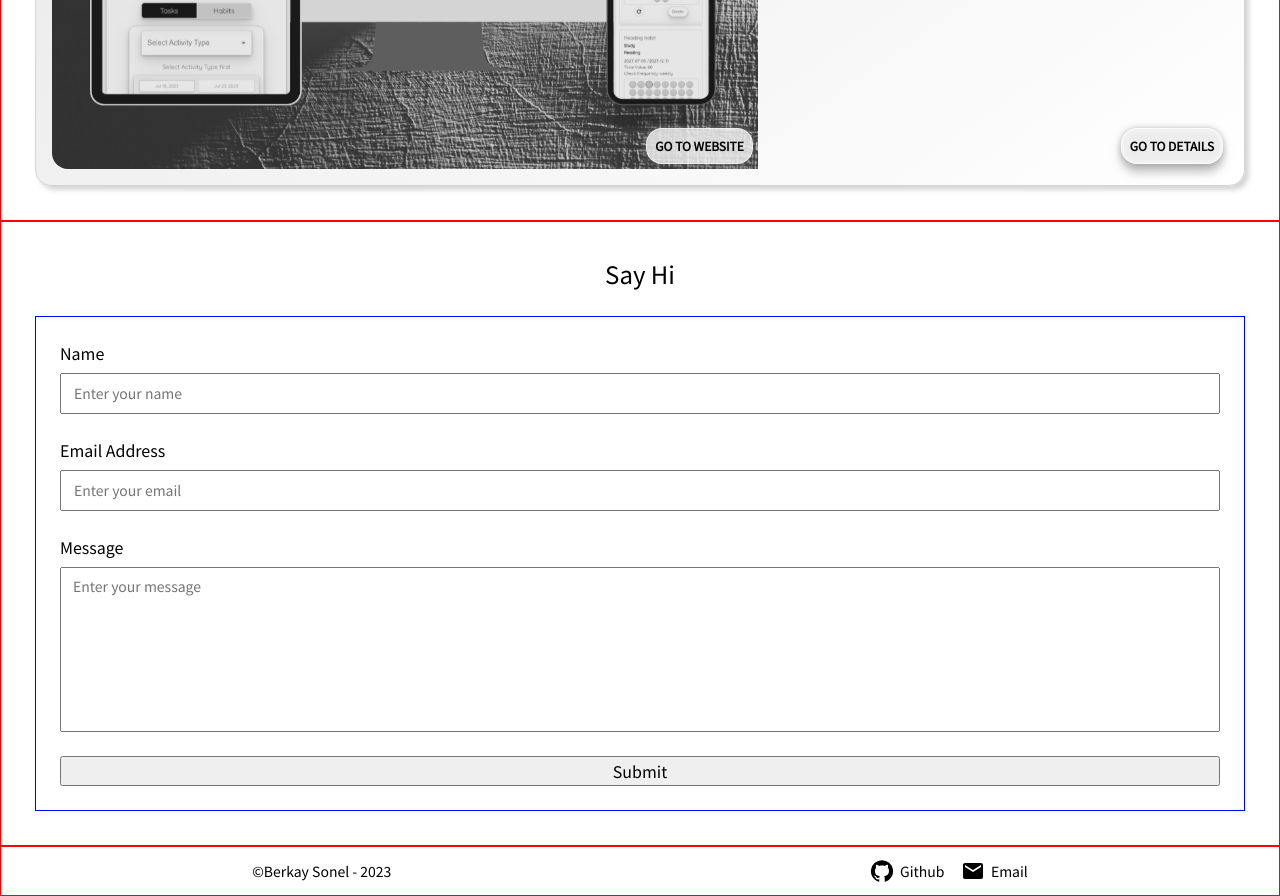
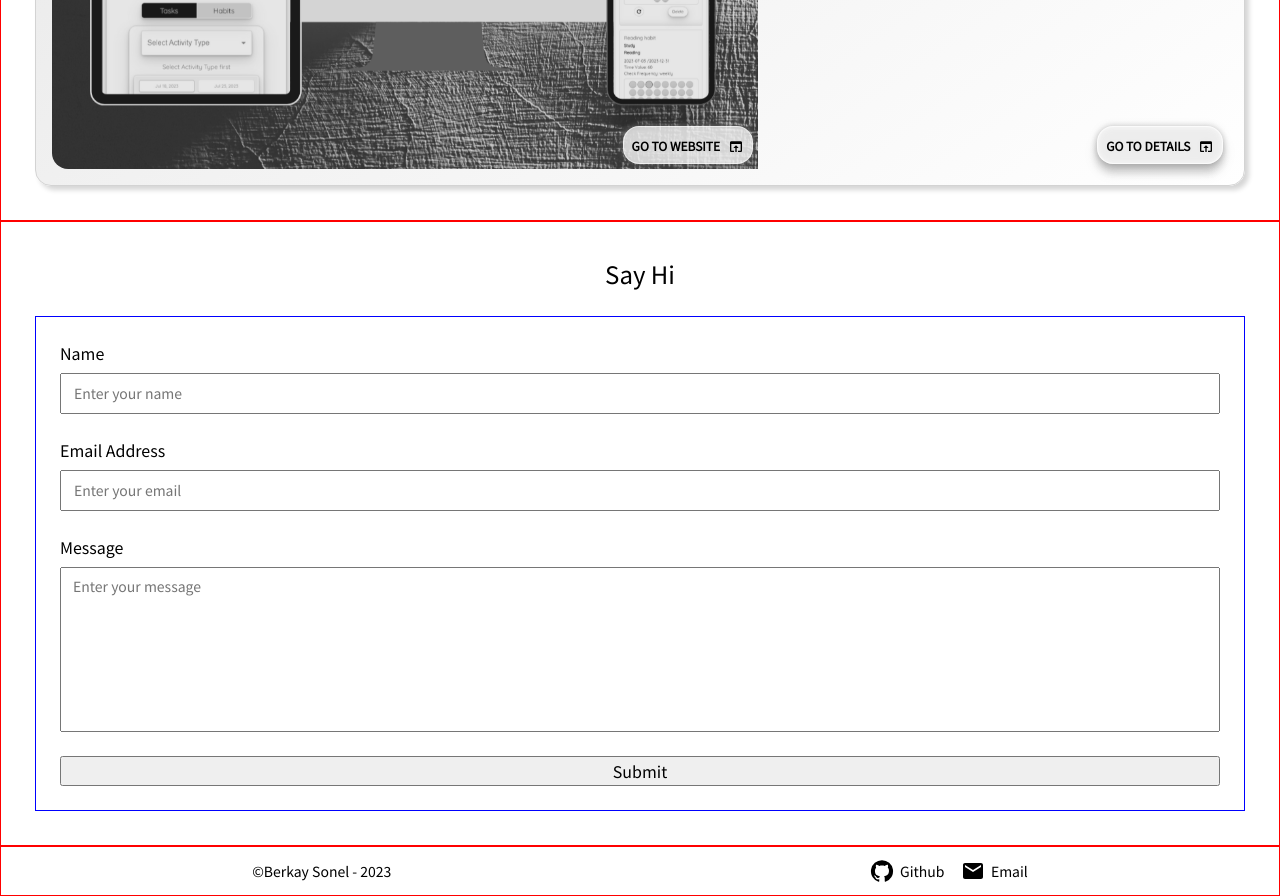
Before and after one commit to berkaysson/berkaysson-portfolio-site, a React (Create React App) app: page / in a window 1280 px wide. Shown: the part 1920-2816 px from the top of the page. Built offline with nearby package versions, Linux system fonts and the light colour scheme.

Commit message:
Add icon to ClickText

```diff
--- a/src/Components/Sections/Projects-Section/ProjectItem.js
+++ b/src/Components/Sections/Projects-Section/ProjectItem.js
@@ -5,6 +5,7 @@ import { projectContents } from "./projectContents";
 import { useRef } from "react";
 import { useInView } from "framer-motion";
 import { GlassCardWrapper } from "./../../Wrappers/Effects/GlassCardWrapper";
+import OpenInBrowserIcon from "@mui/icons-material/OpenInBrowser";
 
 const ProjectItemWrapper = styled.div`
   transition: ${({ theme, inView }) =>
@@ -139,6 +140,12 @@ const ClickText = styled(GlassCardWrapper)`
   pointer-events: none;
   font-size: ${({ theme }) => theme.sizes.sl};
   padding: ${({ theme }) => theme.sizes.xsl};
+
+  svg {
+    margin-left: 5px;
+    font-size: 16px;
+    transform: translateY(23%);
+  }
 `;
 
 const ProjectItem = ({
@@ -167,7 +174,9 @@ const ProjectItem = ({
               alt={`${itemName}Img`}
               isMouseFollowerOn={isMouseFollowerOn}
             />
-            <ClickText>GO TO WEBSITE</ClickText>
+            <ClickText>
+              GO TO WEBSITE <OpenInBrowserIcon />
+            </ClickText>
           </MainImgWrapper>
 
           <ProjectContentWrapper
@@ -179,7 +188,9 @@ const ProjectItem = ({
             <ProjectContent>
               {projectContents[itemName].description}
             </ProjectContent>
-            <ClickText>GO TO DETAILS</ClickText>
+            <ClickText>
+              GO TO DETAILS <OpenInBrowserIcon />
+            </ClickText>
           </ProjectContentWrapper>
         </ProjectItemInnerWrapper>
       </NeuCardWrapper>
```
